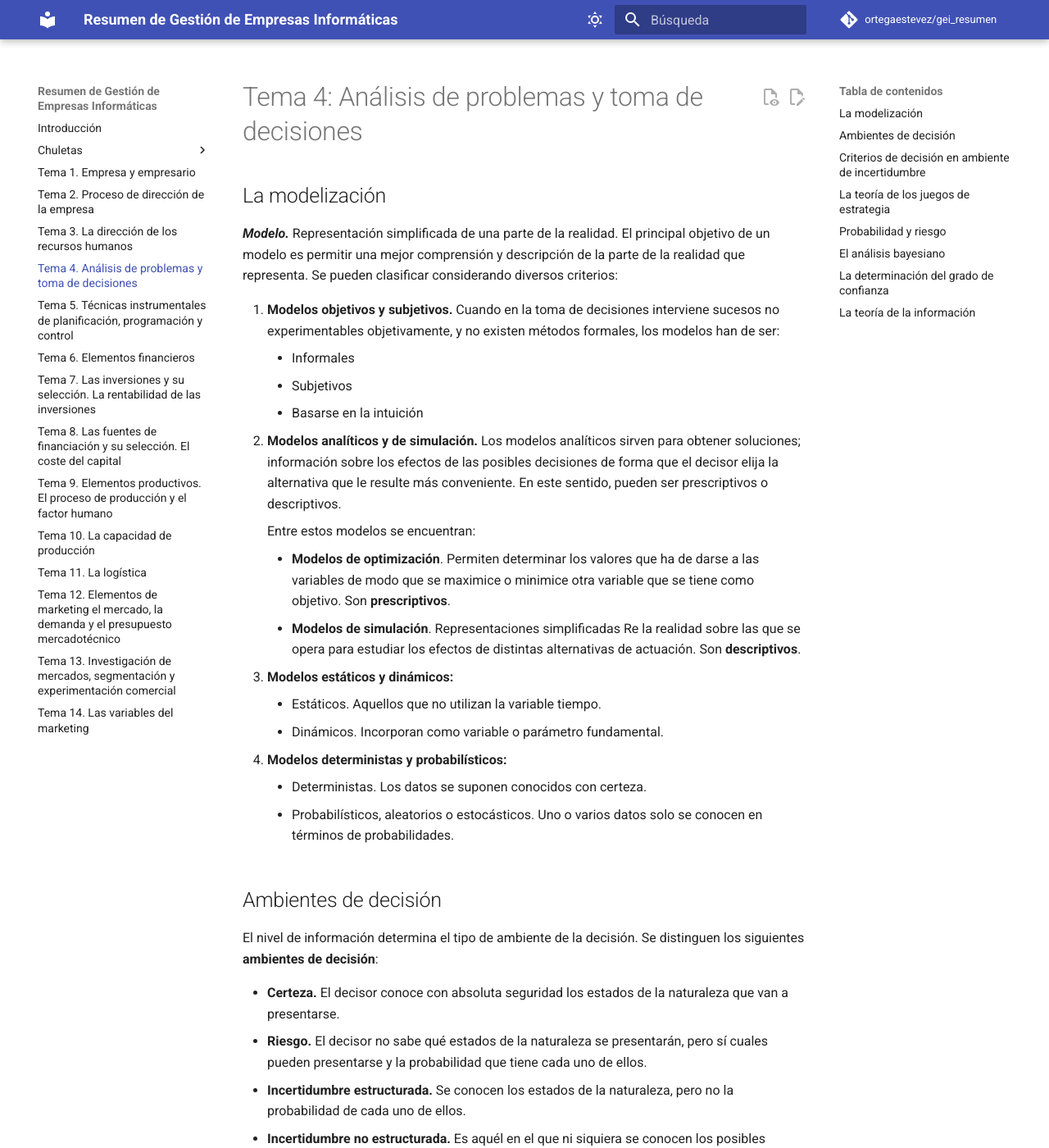
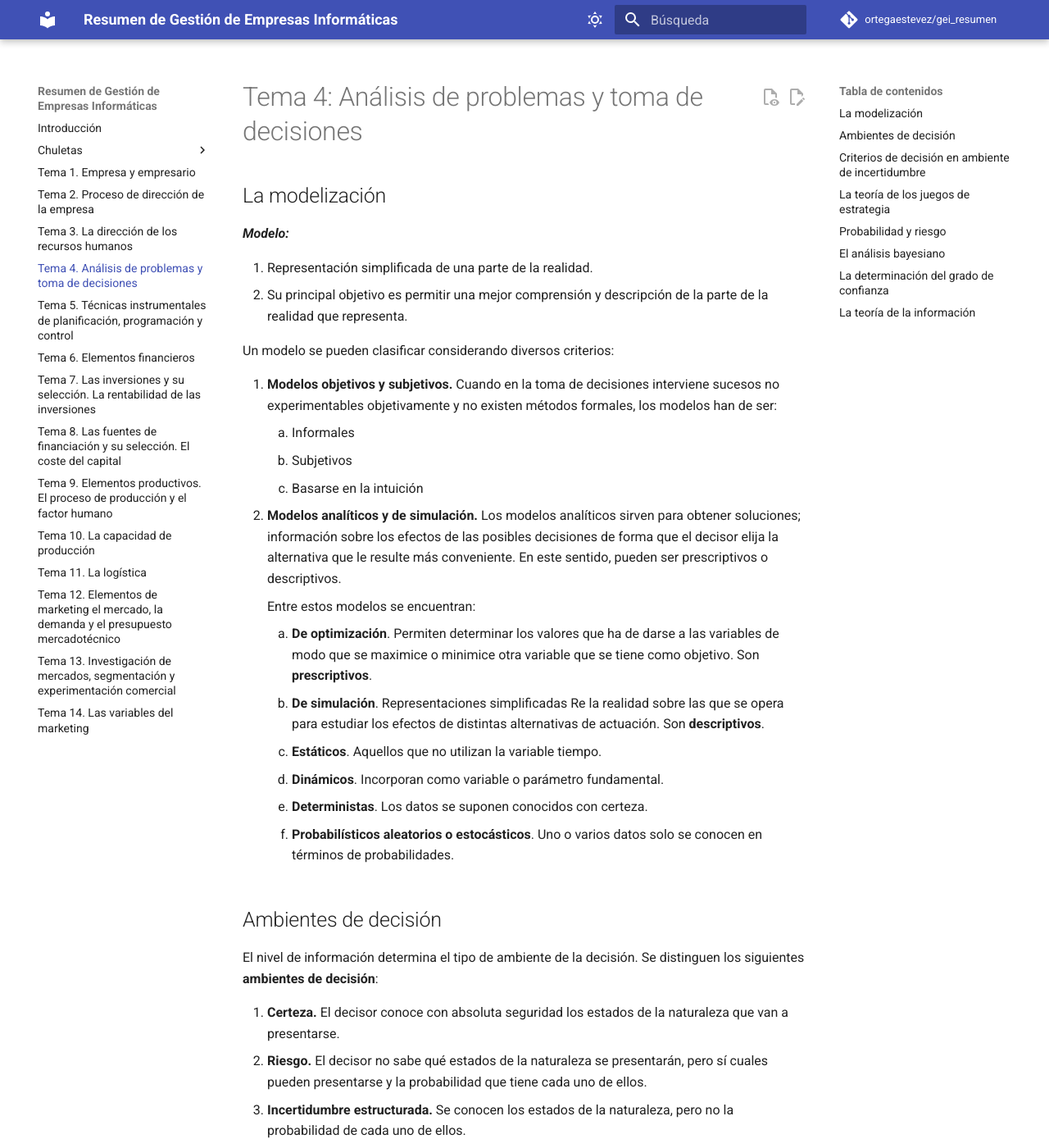
Before and after one commit to ortegaestevez/gei_resumen, an MkDocs documentation site: the page built from docs/tema_04.md, in a window 1280 px wide and 1400 px high. Shown: the whole window at 82% size. Built offline with MkDocs 1.6.1 and Material for MkDocs 9.7.7, drawn with Linux system fonts in a browser that asks for light colours; comment, search, counter and statistics services are not loaded; some of the changed text lies outside the part shown.

Commit message:
Refactored some text in chapters 3 and 4 for better readability

```diff
--- a/docs/tema_04.md
+++ b/docs/tema_04.md
@@ -4,37 +4,37 @@ Tema 4: Análisis de problemas y toma de decisiones
 La modelización
 ---------------
 
-***Modelo.*** Representación simplificada de una parte de la realidad. El principal objetivo de un modelo es permitir una mejor comprensión y descripción de la parte de la realidad que representa. Se pueden clasificar considerando diversos criterios:
+***Modelo:***
 
-1. **Modelos objetivos y subjetivos.** Cuando en la toma de decisiones interviene sucesos no experimentables objetivamente, y no existen métodos formales, los modelos han de ser:
-    - Informales
-    - Subjetivos
-    - Basarse en la intuición
+1. Representación simplificada de una parte de la realidad.
+2. Su principal objetivo es permitir una mejor comprensión y descripción de la parte de la realidad que representa.
+
+Un modelo se pueden clasificar considerando diversos criterios:
+
+1. **Modelos objetivos y subjetivos.** Cuando en la toma de decisiones interviene sucesos no experimentables objetivamente y no existen métodos formales, los modelos han de ser:
+    1. Informales
+    2. Subjetivos
+    3. Basarse en la intuición
 2. **Modelos analíticos y de simulación.** Los modelos analíticos sirven para obtener soluciones; información sobre los efectos de las posibles decisiones de forma que el decisor elija la alternativa que le resulte más conveniente. En este sentido, pueden ser prescriptivos o descriptivos.
 
     Entre estos modelos se encuentran:
 
-    - **Modelos de optimización**. Permiten determinar los valores que ha de darse a las variables de modo que se maximice o minimice otra variable que se tiene como objetivo. Son **prescriptivos**.
-    - **Modelos de simulación**. Representaciones simplificadas Re la realidad sobre las que se opera para estudiar los efectos de distintas alternativas de actuación. Son **descriptivos**.
-
-3. **Modelos estáticos y dinámicos:**
-    - Estáticos. Aquellos que no utilizan la variable tiempo.
-    - Dinámicos. Incorporan como variable o parámetro fundamental.
-
-4. **Modelos deterministas y probabilísticos:**
-
-    - Deterministas. Los datos se suponen conocidos con certeza.
-    - Probabilísticos, aleatorios o estocásticos. Uno o varios datos solo se conocen en términos de probabilidades.
+    1. **De optimización**. Permiten determinar los valores que ha de darse a las variables de modo que se maximice o minimice otra variable que se tiene como objetivo. Son **prescriptivos**.
+    2. **De simulación**. Representaciones simplificadas Re la realidad sobre las que se opera para estudiar los efectos de distintas alternativas de actuación. Son **descriptivos**.
+    3. **Estáticos**. Aquellos que no utilizan la variable tiempo.
+    4. **Dinámicos**. Incorporan como variable o parámetro fundamental.
+    5. **Deterministas**. Los datos se suponen conocidos con certeza.
+    6. **Probabilísticos aleatorios o estocásticos**. Uno o varios datos solo se conocen en términos de probabilidades.
 
 Ambientes de decisión
 ---------------------
 
 El nivel de información determina el tipo de ambiente de la decisión. Se distinguen los siguientes **ambientes de decisión**:
 
-- **Certeza.** El decisor conoce con absoluta seguridad los estados de la naturaleza que van a presentarse.
-- **Riesgo.** El decisor no sabe qué estados de la naturaleza se presentarán, pero sí cuales pueden presentarse y la probabilidad que tiene cada uno de ellos.
-- **Incertidumbre estructurada.** Se conocen los estados de la naturaleza, pero no la probabilidad de cada uno de ellos.
-- **Incertidumbre no estructurada.** Es aquél en el que ni siquiera se conocen los posibles estados de la naturaleza.
+1. **Certeza.** El decisor conoce con absoluta seguridad los estados de la naturaleza que van a presentarse.
+2. **Riesgo.** El decisor no sabe qué estados de la naturaleza se presentarán, pero sí cuales pueden presentarse y la probabilidad que tiene cada uno de ellos.
+3. **Incertidumbre estructurada.** Se conocen los estados de la naturaleza, pero no la probabilidad de cada uno de ellos.
+4. **Incertidumbre no estructurada.** Es aquél en el que ni siquiera se conocen los posibles estados de la naturaleza.
 
 Para pasar de un tipo de ambiente a otro es necesario obtener un cierto grado de información: cuando mayor se la información, menor será la incertidumbre.
 
@@ -72,15 +72,17 @@ La teoría de los juegos de estrategia
 
 En los **juegos de estrategia** el resultado final depende de las decisiones tomadas por los diversos jugadores. Se pueden clasificar de acuerdo con diversos criterios:
 
-1. Según el **número de participantes** en los juegos.
-2. Según se la **ganancia total obtenida por el conjunto de todos los participantes**. Cuando el total de lo que unos ganan coincide con el total de lo que otros pierden, el saldo total es cero, o de suma nula.
+1. **Número de participantes** en los juegos.
+2. **Ganancia total obtenida por el conjunto de todos los participantes**. Cuando el total de lo que unos ganan coincide con el total de lo que otros pierden, el saldo total es cero, o de suma nula.
     - Los juegos de suma no nula pueden ser de suma constante o de suma variable, según sea constante o variable ese saldo neto total.
-3. Según el **número de jugadas** que comprenden.
-4. Según sea la **información de la que disponen los participantes** en el momento de jugar. Los juegos pueden ser de información completa y de información incompleta.
-5. Finalmente, según los **elementos que intervengan en las decisiones**, se distingue:
+3. **Número de jugadas** que comprenden.
+4. **Información de la que disponen los participantes** en el momento de jugar. Los juegos pueden ser de información completa y de información incompleta.
+5. **Elementos que intervengan en las decisiones**. Se distingue:
 
-- **Juegos de estrategia pura**. En las decisiones de los jugadores solo interviene su actuación.
-- **Juegos de estrategia mixta**. Interviene algún elemento aleatorio introducido por los propios jugadores.
+    - **Juegos de estrategia pura**. En las decisiones de los jugadores solo interviene su actuación.
+    - **Juegos de estrategia mixta**. Interviene algún elemento aleatorio introducido por los propios jugadores.
+
+---
 
 **Juego rectangular**. Para obtener una solución de un juego rectangular tendremos que hallar las mejores estrategias de los jugadores y el **valor del juego**: la cantidad que gana un jugador y que el otro la pierde.
 
```
Also changed, not shown: other parts of docs/tema_04.md (+22 -22 lines), docs/tema_03.md (+34 -24 lines).
